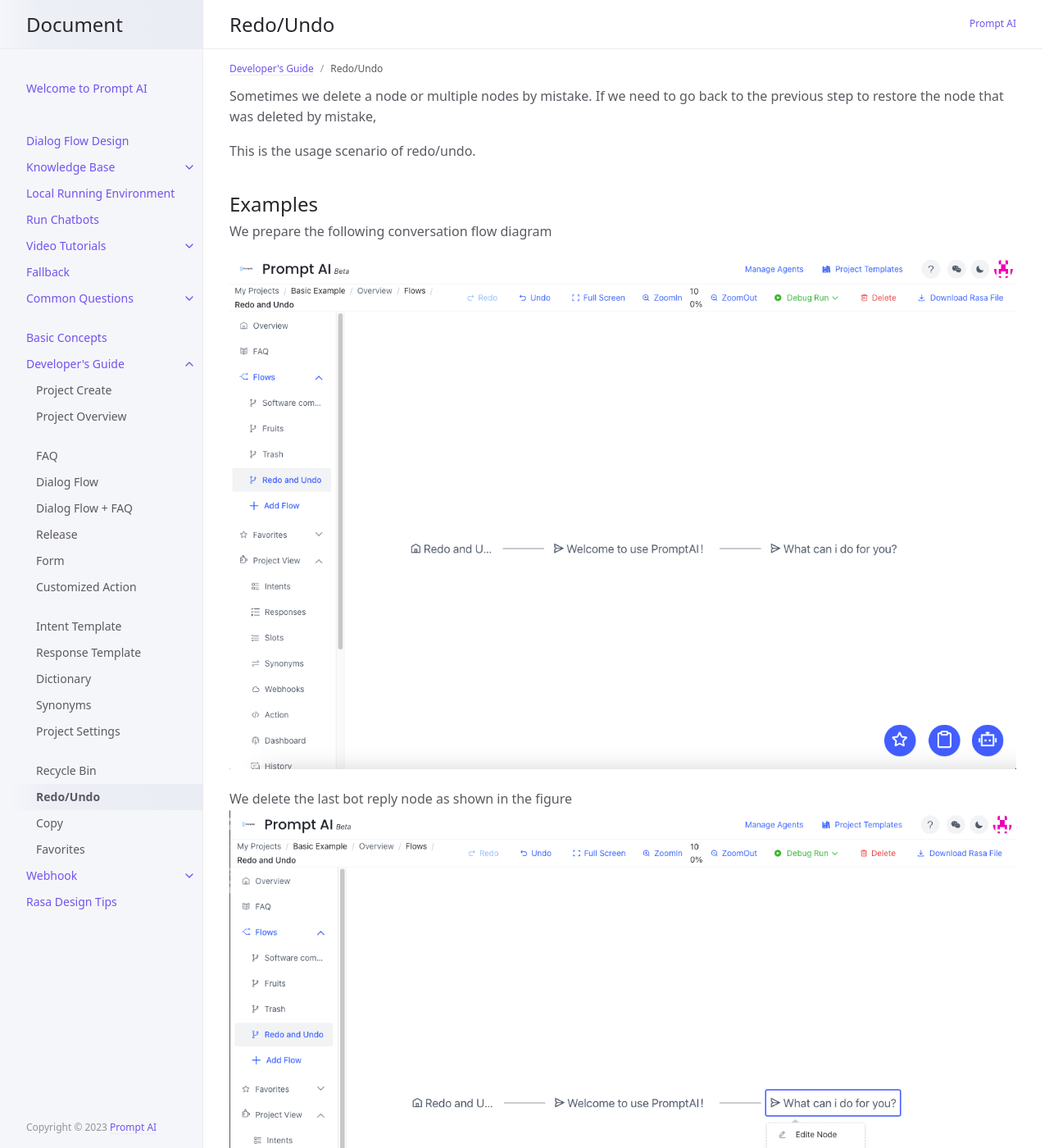
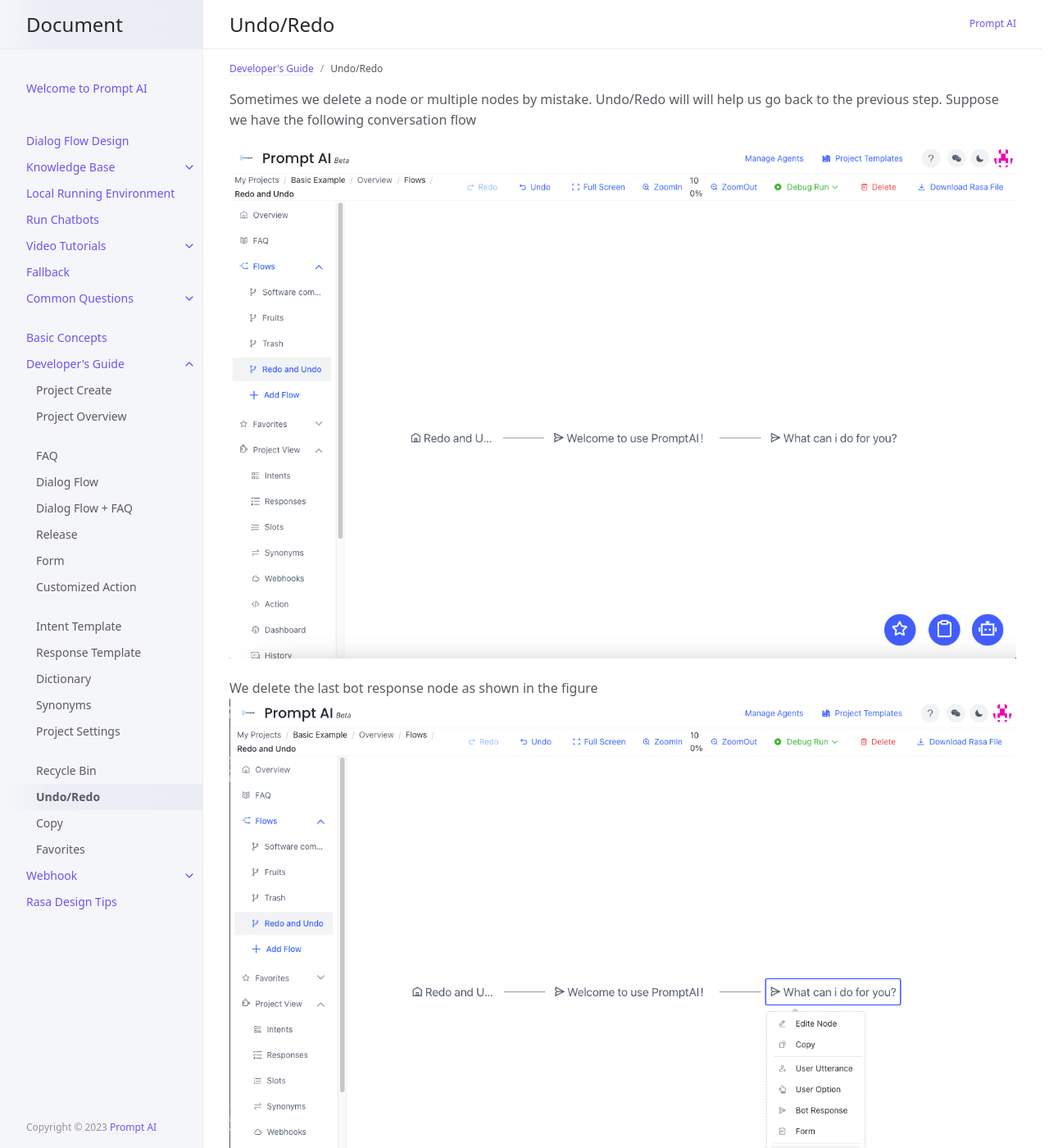
Before and after one commit to PromptAI/promptdialog, a Jekyll site: the page built from docs/tutorial/redo_undo.md, in a window 1280 px wide and 1400 px high. Shown: the whole window at 82% size. Built offline with Jekyll 4.4.1, drawn with Linux system fonts in a browser that asks for light colours; some of the changed text lies outside the part shown.

Commit message:
Update redo_undo.md

```diff
--- a/docs/tutorial/redo_undo.md
+++ b/docs/tutorial/redo_undo.md
@@ -1,27 +1,19 @@
 ---
 layout: en
-title: Redo/Undo
+title: Undo/Redo
 parent: Developer's Guide
 nav_order: 15
 ---
 
-# Effect
-{: .no_toc .header }
-Sometimes we delete a node or multiple nodes by mistake. If we need to go back to the previous step to restore the node that was deleted by mistake,
-
-This is the usage scenario of redo/undo.
-
-
-## Examples
-We prepare the following conversation flow diagram
+Sometimes we delete a node or multiple nodes by mistake.  Undo/Redo will will help us go back to the previous step.  Suppose we have the following conversation flow
 
 ![001-redo_undo](/assets/images/tutorial/redo_undo/01-redo_undo.png)
 
-We delete the last bot reply node as shown in the figure
+We delete the last bot response node as shown in the figure
 ![02-redo_undo](/assets/images/tutorial/redo_undo/02-redo_undo.png)
 
-We click **undo** to restore the deleted bot to the node
+We click **undo** to restore the deleted bot node
 ![03-redo_undo](/assets/images/tutorial/redo_undo/03-redo_undo.png)
 
-We click **Redo** to delete the recovered bot recovery node again
+We click **Redo** to delete the recovered bot node again
 ![04-redo_undo](/assets/images/tutorial/redo_undo/04-redo_undo.png)
```
